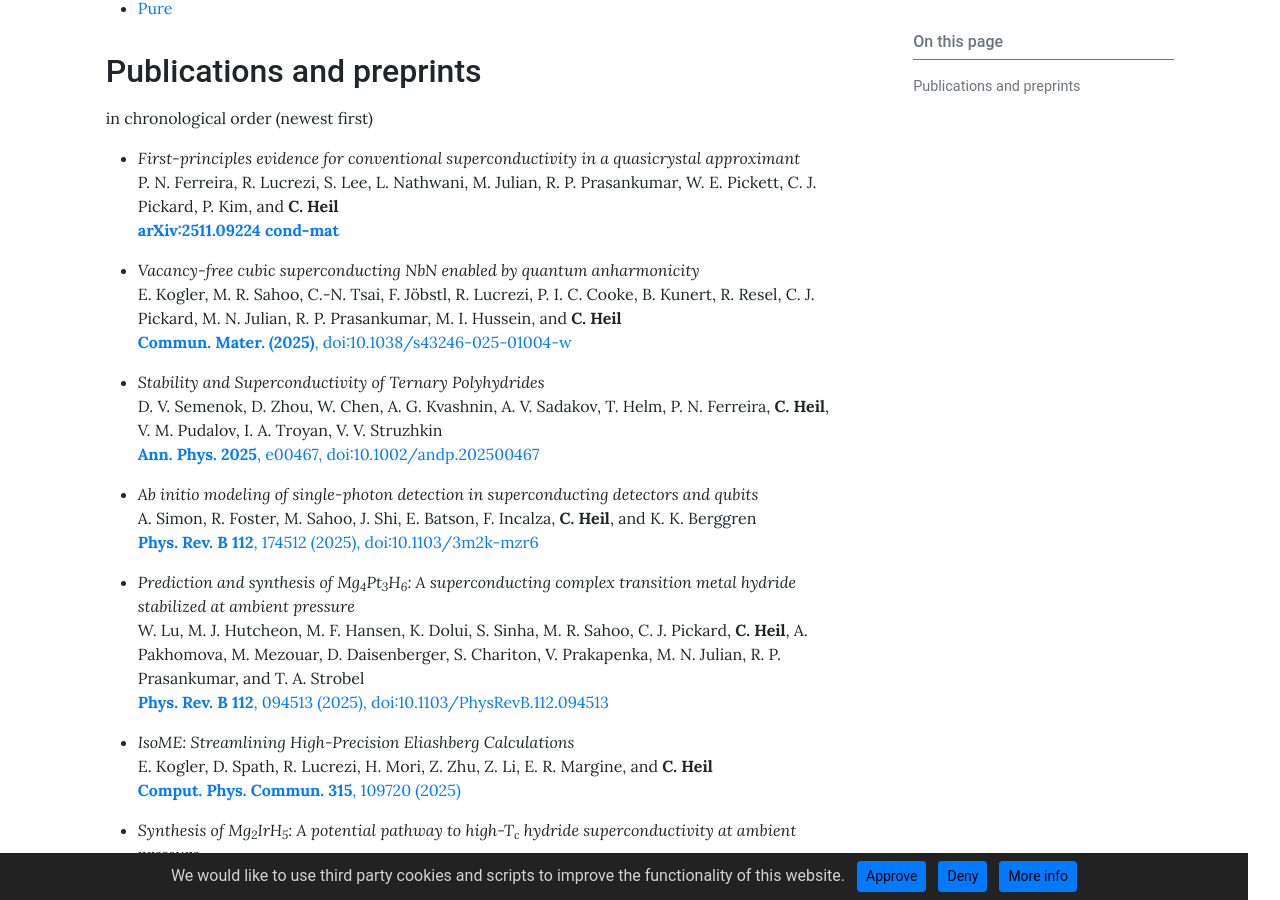
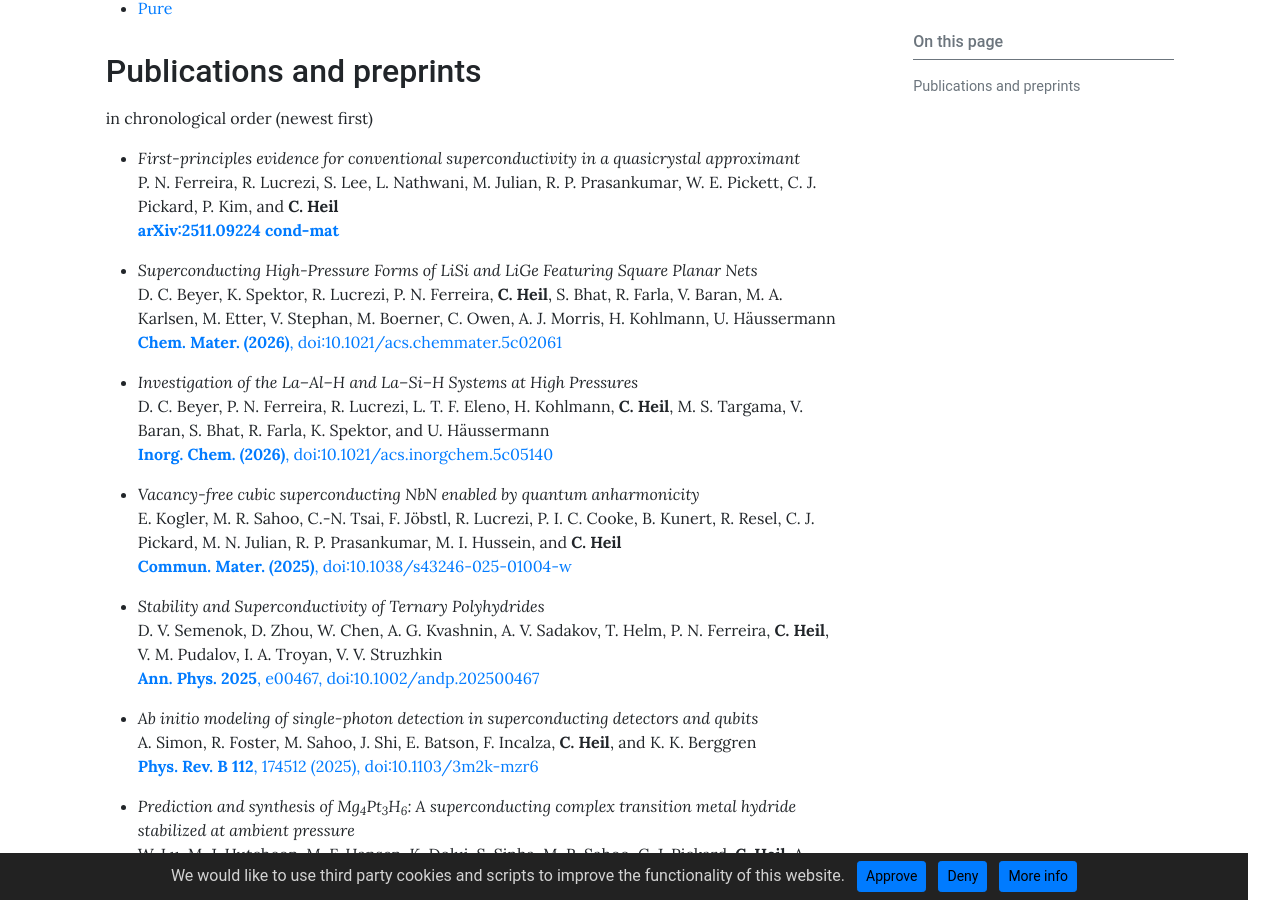
Before and after one commit to cheil/cheil.github.io, a Jekyll site: the page built from pages/research/publications.md, in a window 1280 px wide and 900 px high, scrolled down 432 px. Built offline with Jekyll 4.4.1, drawn with Linux system fonts in a browser that asks for light colours.

```diff
--- a/pages/research/publications.md
+++ b/pages/research/publications.md
@@ -21,6 +21,14 @@ in chronological order (newest first)
 - *First-principles evidence for conventional superconductivity in a quasicrystal approximant*\
 P. N. Ferreira, R. Lucrezi, S. Lee, L. Nathwani, M. Julian, R. P. Prasankumar, W. E. Pickett, C. J. Pickard, P. Kim, and **C. Heil**\
 [**arXiv:2511.09224 cond-mat**](https://arxiv.org/abs/2511.09224)
+
+- *Superconducting High-Pressure Forms of LiSi and LiGe Featuring Square Planar Nets*\
+D. C. Beyer, K. Spektor, R. Lucrezi, P. N. Ferreira, **C. Heil**, S. Bhat, R. Farla, V. Baran, M. A. Karlsen, M. Etter, V. Stephan, M. Boerner, C. Owen, A. J. Morris, H. Kohlmann, U. Häussermann\
+[**Chem. Mater. (2026)**, doi:10.1021/acs.chemmater.5c02061](https://doi.org/10.1021/acs.chemmater.5c02061)
+
+- *Investigation of the La–Al–H and La–Si–H Systems at High Pressures*\
+D. C. Beyer, P. N. Ferreira, R. Lucrezi, L. T. F. Eleno, H. Kohlmann, **C. Heil**, M. S. Targama, V. Baran, S. Bhat, R. Farla, K. Spektor, and U. Häussermann\
+[**Inorg. Chem. (2026)**, doi:10.1021/acs.inorgchem.5c05140](https://doi.org/10.1021/acs.inorgchem.5c05140)
 
 - *Vacancy-free cubic superconducting NbN enabled by quantum anharmonicity*\
 E. Kogler, M. R. Sahoo, C.-N. Tsai, F. Jöbstl, R. Lucrezi, P. I. C. Cooke, B. Kunert, R. Resel, C. J. Pickard, M. N. Julian, R. P. Prasankumar, M. I. Hussein, and **C. Heil**\
```
Also changed, not shown: _data/alumni_team.yml (+13 -1 lines), _data/team.yml (+9 -16 lines), _posts/2026-01-22-new-papers_LiGe_LaAlH.md (added, +25 -0 lines), assets/theme/images/LiGe_paper.jpeg (added).
